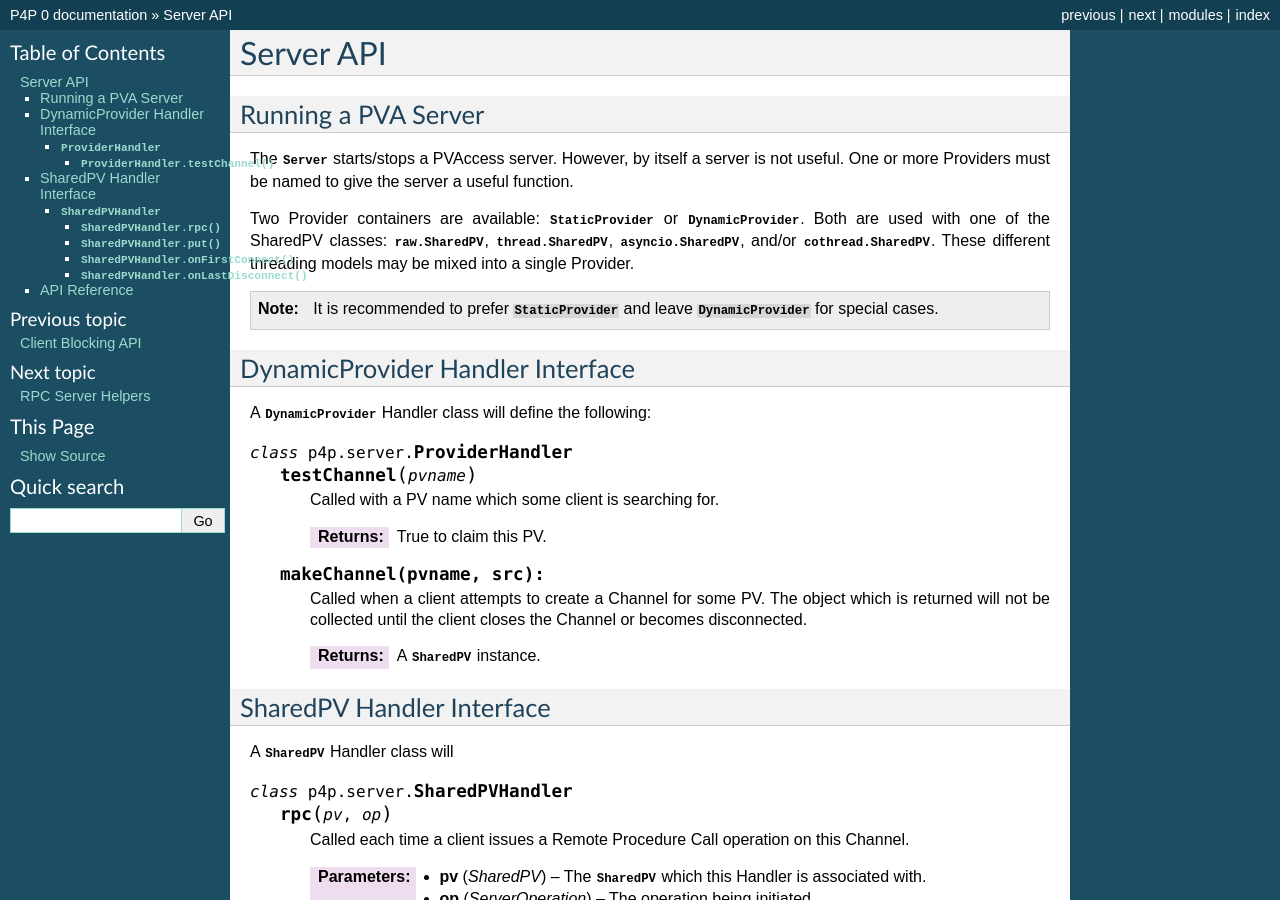
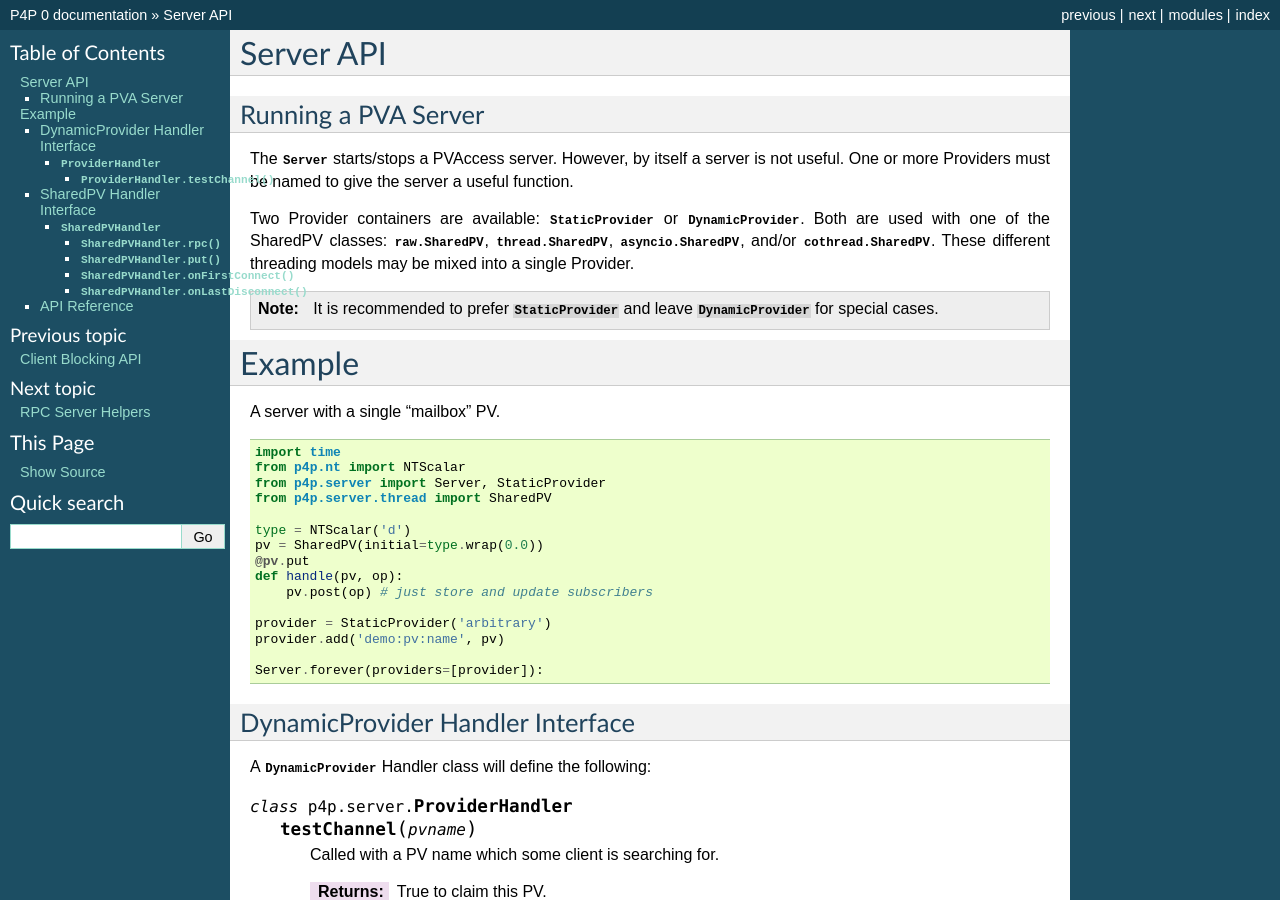
Before and after one commit to epics-base/p4p, a Sphinx documentation site: the page built from documentation/server.rst, in a window 1280 px wide and 900 px high. Built offline with Sphinx 7.4.7, drawn with Linux system fonts in a browser that asks for light colours.

Commit message:
update doc and examples

```diff
--- a/documentation/server.rst
+++ b/documentation/server.rst
@@ -17,6 +17,27 @@ Both are used with one of the SharedPV classes: :py:class:`raw.SharedPV`,
 These different threading models may be mixed into a single Provider.
 
 .. note:: It is recommended to prefer :py:class:`StaticProvider` and leave :py:class:`DynamicProvider` for special cases.
+
+Example
+=======
+
+A server with a single "mailbox" PV. ::
+
+    import time
+    from p4p.nt import NTScalar
+    from p4p.server import Server, StaticProvider
+    from p4p.server.thread import SharedPV
+
+    type = NTScalar('d')
+    pv = SharedPV(initial=type.wrap(0.0))
+    @pv.put
+    def handle(pv, op):
+        pv.post(op) # just store and update subscribers
+
+    provider = StaticProvider('arbitrary')
+    provider.add('demo:pv:name', pv)
+
+    Server.forever(providers=[provider]):
 
 DynamicProvider Handler Interface
 ---------------------------------
@@ -99,6 +120,17 @@ API Reference
 
 .. autofunction:: removeProvider
 
+
+.. currentmodule:: p4p.server.raw
+
+.. autoclass:: SharedPV
+
+    .. automethod:: open
+
+    .. automethod:: close
+
+    .. automethod:: post
+
 .. autoclass:: ServerOperation
 
     .. automethod:: pvRequest
@@ -111,16 +143,9 @@ API Reference
 
     .. automethod:: warn
 
+    .. automethod:: name
 
-.. currentmodule:: p4p.server.raw
-
-.. autoclass:: SharedPV
-
-    .. automethod:: open
-
-    .. automethod:: close
-
-    .. automethod:: post
+    .. automethod:: peer
 
 
 There is a SharedPV class for each of the four threading models.
```
Also changed, not shown: 3 other files.
